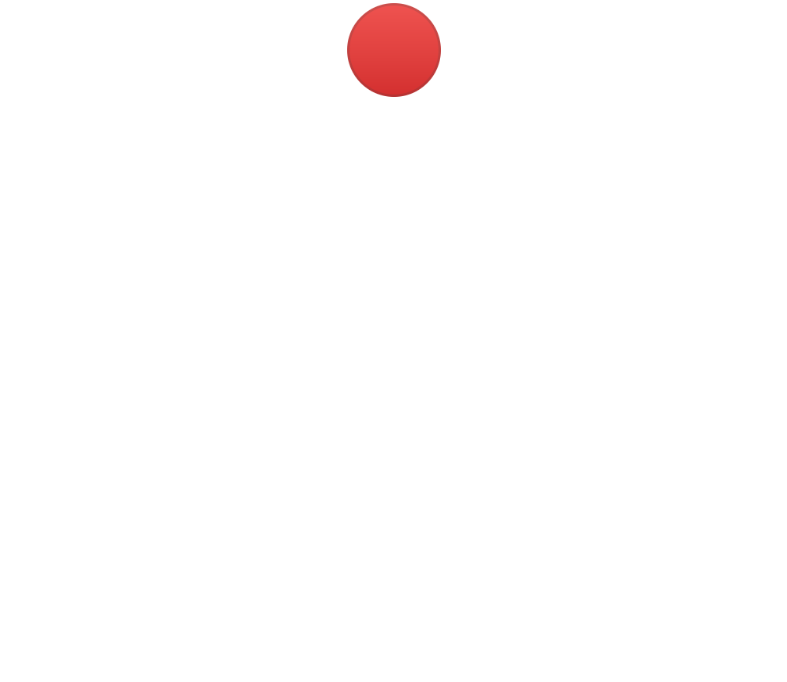
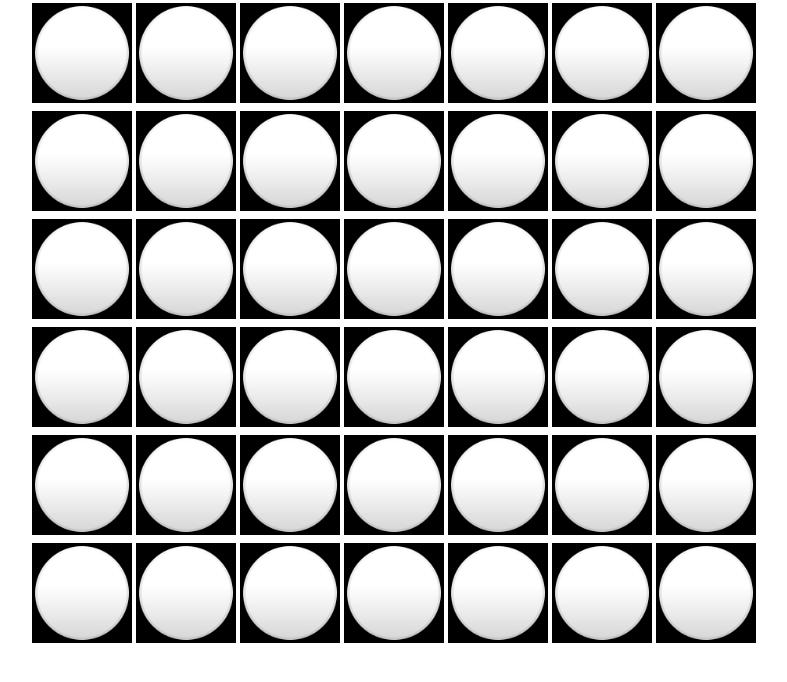
Before and after one commit to Wanderoooo/connect-four, a React (Create React App) app: page / in a window 1280 px wide. Shown: the top 682 px of the page, without its empty margins (246-1033 px from the left). Built offline with nearby package versions, Linux system fonts and the light colour scheme.

Commit message:
added color state variable to GamePiece

```diff
--- a/package.json
+++ b/package.json
@@ -8,11 +8,11 @@
     "@testing-library/user-event": "^13.5.0",
     "react": "^18.2.0",
     "react-dom": "^18.2.0",
-    "react-scripts": "5.0.1",
+    "react-scripts": "^5.0.1",
     "web-vitals": "^2.1.4"
   },
   "scripts": {
-    "start": "react-scripts start",
+    "start": "react-scripts --openssl-legacy-provider start",
     "build": "react-scripts build",
     "test": "react-scripts test",
     "eject": "react-scripts eject"
--- a/src/App.js
+++ b/src/App.js
@@ -1,5 +1,5 @@
 import React from 'react';
-import GamePiece from './components/GamePiece';
+import GameBoard from './components/GameBoard.js';
 import './App.css';
 
 
@@ -87,7 +87,7 @@ function App() {
 
   return (
     <div className="App">
-      <GamePiece color='red' />
+      <GameBoard />
     </div>
   );
 }
--- /dev/null
+++ b/src/components/GameBoard.css
@@ -0,0 +1,4 @@
+.board {
+    margin-left: auto;
+    margin-right: auto;
+}
--- /dev/null
+++ b/src/components/GameBoard.js
@@ -0,0 +1,64 @@
+import React from "react";
+import GamePiece from "./GamePiece";
+import './GameBoard.css';
+
+export default function GameBoard() {
+    return (
+        <table className='board'>
+            <tr>
+                <td><GamePiece /></td>
+                <td><GamePiece /></td>
+                <td><GamePiece /></td>
+                <td><GamePiece /></td>
+                <td><GamePiece /></td>
+                <td><GamePiece /></td>
+                <td><GamePiece /></td>
+            </tr>
+            <tr>
+                <td><GamePiece /></td>
+                <td><GamePiece /></td>
+                <td><GamePiece /></td>
+                <td><GamePiece /></td>
+                <td><GamePiece /></td>
+                <td><GamePiece /></td>
+                <td><GamePiece /></td>
+            </tr>
+            <tr>
+                <td><GamePiece /></td>
+                <td><GamePiece /></td>
+                <td><GamePiece /></td>
+                <td><GamePiece /></td>
+                <td><GamePiece /></td>
+                <td><GamePiece /></td>
+                <td><GamePiece /></td>
+            </tr>
+            <tr>
+                <td><GamePiece /></td>
+                <td><GamePiece /></td>
+                <td><GamePiece /></td>
+                <td><GamePiece /></td>
+                <td><GamePiece /></td>
+                <td><GamePiece /></td>
+                <td><GamePiece /></td>
+            </tr>
+            <tr>
+                <td><GamePiece /></td>
+                <td><GamePiece /></td>
+                <td><GamePiece /></td>
+                <td><GamePiece /></td>
+                <td><GamePiece /></td>
+                <td><GamePiece /></td>
+                <td><GamePiece /></td>
+            </tr>
+            <tr>
+                <td><GamePiece /></td>
+                <td><GamePiece /></td>
+                <td><GamePiece /></td>
+                <td><GamePiece /></td>
+                <td><GamePiece /></td>
+                <td><GamePiece /></td>
+                <td><GamePiece /></td>
+            </tr>
+        </table>
+    )
+}
--- a/src/components/GamePiece.js
+++ b/src/components/GamePiece.js
@@ -1,17 +1,30 @@
 import React from 'react'
+import { useState } from 'react'
 import redPiece from '../assets/redPiece.png'
 import yellowPiece from '../assets/yellowPiece.png'
 import whitePiece from '../assets/whitePiece.jpg'
 
-function GamePiece({ color }) {
+export default function GamePiece() {
+    const [color, setColor] = useState('white');
     if (color === 'red') {
-        return <img src={redPiece} alt='redPiece' width='100px' />;
+        return <img src={redPiece} alt='redPiece' width='100px' onClick={setYellow}/>; //onClicks are just making sure i can change states
     }
     if (color === 'yellow') {
-        return <img src={yellowPiece} alt='yellowPiece' width='100px' />;
+        return <img src={yellowPiece} alt='yellowPiece' width='100px' onClick={setWhite}/>;
     } else {
-        return <img src={whitePiece} alt='whitePiece' width='100px' />;
+        return <img src={whitePiece} alt='whitePiece' width='100px' onClick={setRed}/>;
     }
+
+    function setRed() {
+        setColor('red');
+    }
+
+    function setYellow() {
+        setColor('yellow');
+    }
+
+    function setWhite() {
+        setColor('white');
+    }
+
 }
-
-export default GamePiece;
```
Also changed, not shown: 1 other file (tests, documents, lock files or other folders).
